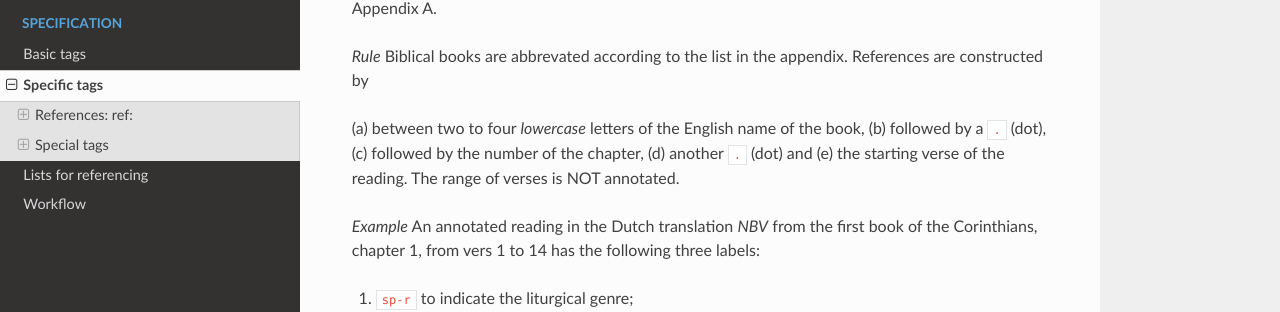
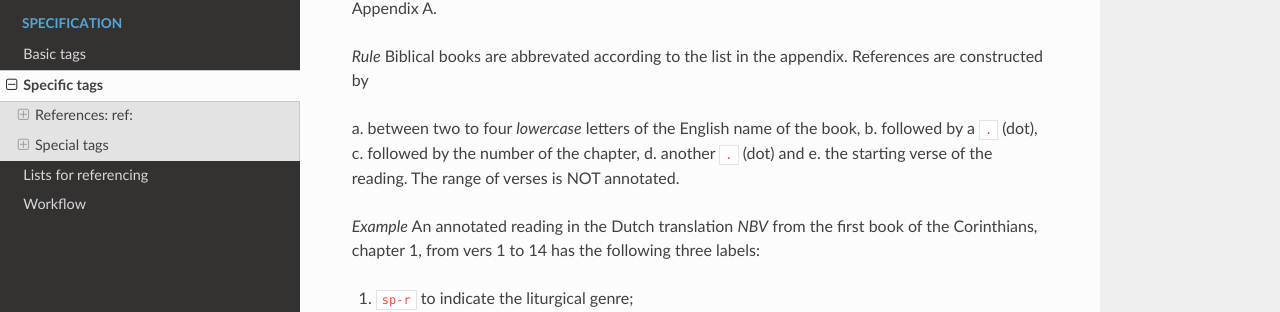
Before and after one commit to ttjpleizier/relmuss-specification, an MkDocs documentation site: the page built from docs/attributes.md, in a window 1280 px wide and 900 px high, scrolled down 711 px. Shown: the part 139-451 px from the top of the window. Built offline with MkDocs 1.6.1, drawn with Linux system fonts in a browser that asks for light colours; nearby versions of some CDN libraries.

```diff
--- a/docs/attributes.md
+++ b/docs/attributes.md
@@ -24,11 +24,11 @@ Bible readings refer to biblical books, chapters and verses in the Bible. Readin
 
 *Rule* Biblical books are abbrevated according to the list in the appendix. References are constructed by
 
-(a) between two to four *lowercase* letters of the English name of the book,
-(b) followed by a `.` (dot),
-(c) followed by the number of the chapter,
-(d) another `.` (dot) and
-(e) the starting verse of the reading. The range of verses is NOT annotated.
+a. between two to four *lowercase* letters of the English name of the book,
+b. followed by a `.` (dot),
+c. followed by the number of the chapter,
+d. another `.` (dot) and
+e. the starting verse of the reading. The range of verses is NOT annotated.
 
 *Example* An annotated reading in the Dutch translation *NBV* from the first book of the Corinthians, chapter 1, from vers 1 to 14 has the following three labels:
 
```
